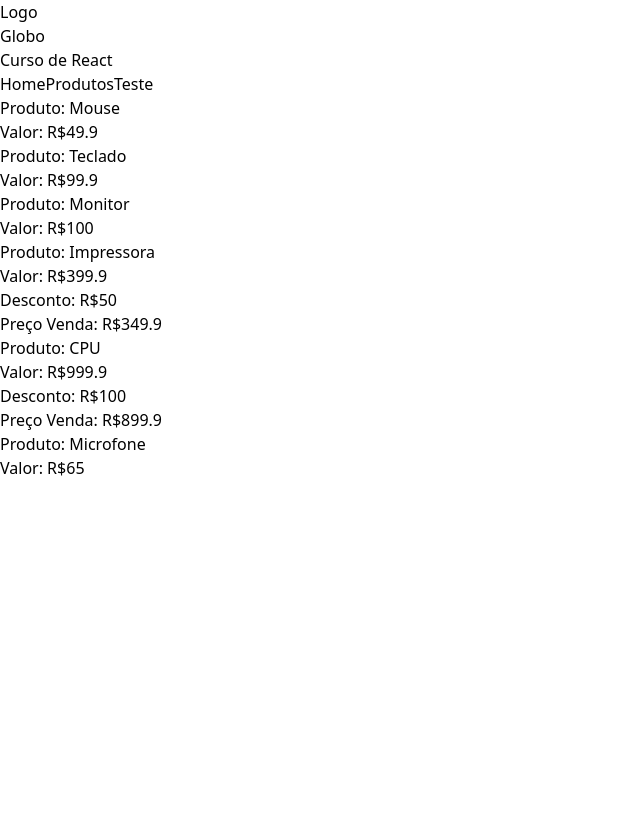
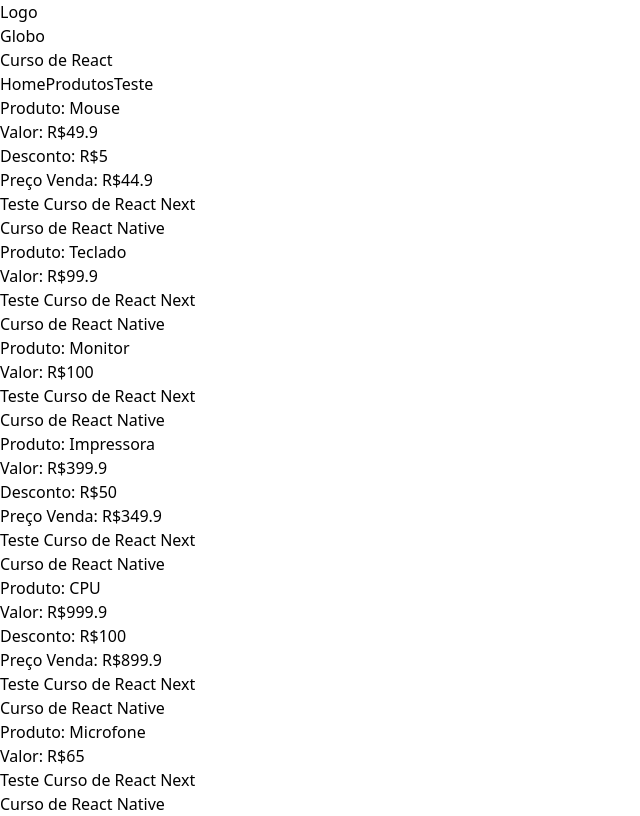
Before and after one commit to bdancost/project_react, a Next.js app: page /produtos/produtos in a window 1280 px wide. Shown: the whole page, without its empty margins (0-640 px from the left). Built offline with nearby package versions, Linux system fonts and the light colour scheme.

Commit message:
Manipulando elementos filho do componente

```diff
--- a/src/components/Card.tsx
+++ b/src/components/Card.tsx
@@ -2,7 +2,8 @@ interface CardProps {
   produto: string;
   valor: number;
   desconto: number;
-  funcao: any;
+  funcao: (v: number, d: number) => number;
+  children: any;
 }
 
 export default function Card(props: CardProps) {
@@ -10,7 +11,7 @@ export default function Card(props: CardProps) {
     <div
       className={`flex justify-center flex-col border-4 ${
         props.desconto > 0 ? "border-red-700" : "border-blue-700"
-      } border-red-700 rounded-sm p-1`}
+      } rounded-sm p-1`}
     >
       <div>Produto: {props.produto}</div>
       <div>Valor: R${props.valor}</div>
@@ -20,6 +21,7 @@ export default function Card(props: CardProps) {
           <div>Preço Venda: R${props.funcao(props.valor, props.desconto)}</div>
         </div>
       )}
+      <div>{props.children}</div>
     </div>
   );
 }
--- a/src/components/Topo.tsx
+++ b/src/components/Topo.tsx
@@ -10,8 +10,18 @@ export default function Topo() {
       </div>
       <div>
         <nav>
-          <Link href="/">Home</Link>
-          <Link href="/produtos/produtos">Produtos</Link>
+          <Link href={"/"}>Home</Link>
+          <Link
+            href={{
+              pathname: "/produtos/produtos",
+              query: {
+                nome: "Leonardo",
+                curso: "React Next",
+              },
+            }}
+          >
+            Produtos
+          </Link>
           <Link href="/teste/teste">Teste</Link>
         </nav>
       </div>
--- a/src/pages/produtos/produtos.tsx
+++ b/src/pages/produtos/produtos.tsx
@@ -1,7 +1,9 @@
 import Card from "../../components/Card";
 import Topo from "../../components/Topo";
+import { useRouter } from "next/router";
 
 interface Produto {
+  id: number;
   produto: string;
   valor: number;
   desconto: number;
@@ -10,13 +12,15 @@ interface Produto {
 
 const produtos: Produto[] = [
   {
+    id: 1,
     produto: "Mouse",
     valor: 49.9,
-    desconto: 0,
+    desconto: 5,
     disponivel: true,
   },
 
   {
+    id: 2,
     produto: "Teclado",
     valor: 99.9,
     desconto: 0,
@@ -24,6 +28,7 @@ const produtos: Produto[] = [
   },
 
   {
+    id: 3,
     produto: "Monitor",
     valor: 100,
     desconto: 0,
@@ -31,6 +36,7 @@ const produtos: Produto[] = [
   },
 
   {
+    id: 4,
     produto: "Impressora",
     valor: 399.9,
     desconto: 50,
@@ -38,6 +44,7 @@ const produtos: Produto[] = [
   },
 
   {
+    id: 5,
     produto: "CPU",
     valor: 999.9,
     desconto: 100,
@@ -45,6 +52,7 @@ const produtos: Produto[] = [
   },
 
   {
+    id: 6,
     produto: "Microfone",
     valor: 65.0,
     desconto: 0,
@@ -56,7 +64,10 @@ function calcDesc(v: number, d: number) {
   return parseFloat((v - d).toFixed(2));
 }
 
-export default function produtosPagina() {
+export default function ProdutosPagina() {
+  const router = useRouter();
+  const { nome, curso } = router.query;
+  console.log(nome, curso);
   return (
     <div>
       <Topo />
@@ -65,12 +76,15 @@ export default function produtosPagina() {
           if (e.disponivel)
             return (
               <Card
-                key={e.produto}
+                key={e.id}
                 produto={e.produto}
                 valor={e.valor}
                 desconto={e.desconto}
                 funcao={calcDesc}
-              />
+              >
+                <div>Teste Curso de React Next</div>
+                <div>Curso de React Native</div>
+              </Card> // Adicionei o texto aqui
             );
         })}
       </div>
```
